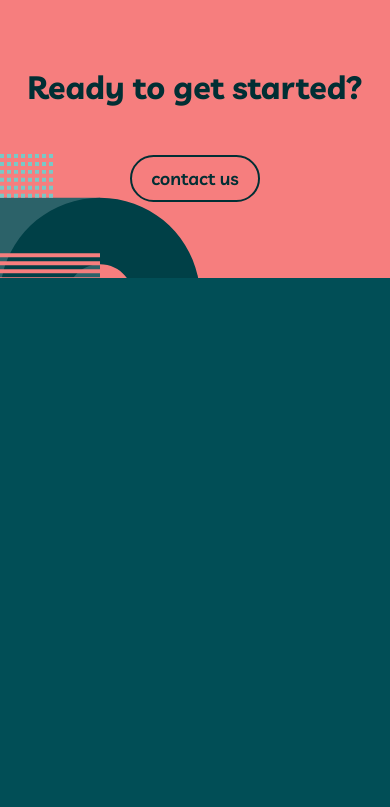
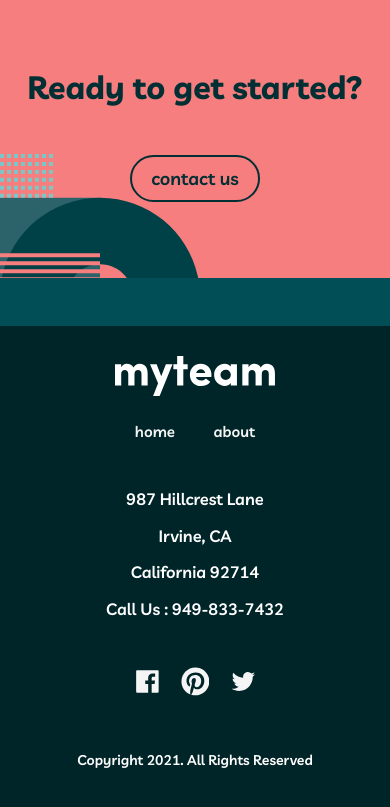
Before and after one commit to NzaQr/my-team, a React (Create React App) app: page / in a window 390 px wide. Shown: the part 3028-3835 px from the top of the page. Before the commit the page ends 3354 px from the top, so only its background shows below. Built offline with nearby package versions, Linux system fonts and the light colour scheme.

Commit message:
Add footer with mobile styles

```diff
--- /dev/null
+++ b/src/components/Footer.css
@@ -0,0 +1,42 @@
+.footer-container {
+  background-color: #002529;
+  background-image: url(../assets/logo.svg);
+  background-repeat: no-repeat;
+  background-position: center top 30px;
+  text-align: center;
+  padding: 10rem 1rem 5rem 1rem;
+}
+
+.footer-links-container {
+  margin-bottom: 5rem;
+}
+
+.footer-link {
+  font-size: 15px;
+  font-weight: 600;
+  margin: 2rem;
+}
+
+.location-info,
+.copyright {
+  color: #fff;
+  font-size: 14px;
+}
+
+.info,
+.copyright {
+  font-weight: 600;
+}
+
+.icons-container {
+  margin: 5rem 1rem;
+}
+
+.social-icon {
+  margin: 1rem;
+  font-size: 3rem;
+}
+
+.copyright {
+  margin: 0;
+}
--- /dev/null
+++ b/src/components/Footer.js
@@ -0,0 +1,39 @@
+import React from "react";
+import { Link } from "react-router-dom";
+import * as AiIcons from "react-icons/ai";
+import * as FaIcons from "react-icons/fa";
+import "./Footer.css";
+
+export default function Footer() {
+  return (
+    <div className="footer-container">
+      <div className="footer-links-container">
+        <Link className="footer-link" to="/">
+          home
+        </Link>
+        <Link className="footer-link" to="/about">
+          about
+        </Link>
+      </div>
+
+      <div className="location-info">
+        <h3 className="info"> 987 Hillcrest Lane </h3>
+        <h3 className="info"> Irvine, CA </h3>
+        <h3 className="info"> California 92714 </h3>
+        <h3 className="info"> Call Us : 949-833-7432 </h3>
+      </div>
+      <div className="icons-container">
+        <a className="social-icon" href="https://facebook.com">
+          <AiIcons.AiFillFacebook />
+        </a>
+        <a className="social-icon" href="https://pinterest.com">
+          <FaIcons.FaPinterest />
+        </a>
+        <a className="social-icon" href="https://twitter.com">
+          <AiIcons.AiOutlineTwitter />
+        </a>
+      </div>
+      <h3 className="copyright"> Copyright 2021. All Rights Reserved </h3>
+    </div>
+  );
+}
--- a/src/pages/Home.js
+++ b/src/pages/Home.js
@@ -2,9 +2,10 @@ import React from "react";
 import "./Home.css";
 import HomeFeatures from "../components/HomeFeatures";
 import HomeReviews from "../components/HomeReviews";
+import GetStarted from "../components/GetStarted";
+import Footer from "../components/Footer";
 import featuresData from "./featuresData";
 import reviewsData from "./reviewsData";
-import GetStarted from "../components/GetStarted";
 
 export default function Home() {
   const features = featuresData.map((item) => (
@@ -39,7 +40,7 @@ export default function Home() {
         {reviews}
       </div>
       <GetStarted />
-      {/* footer */}
+      <Footer />
     </div>
   );
 }
```
